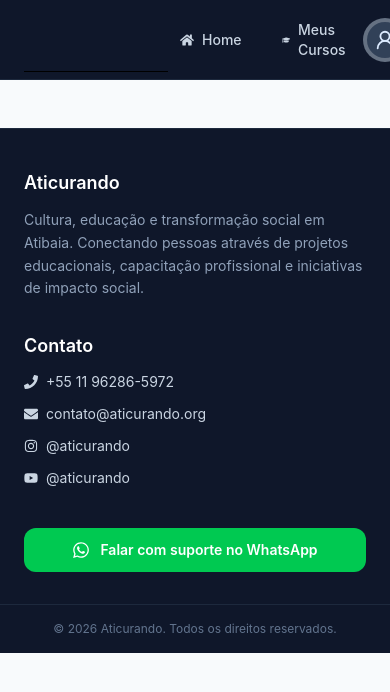
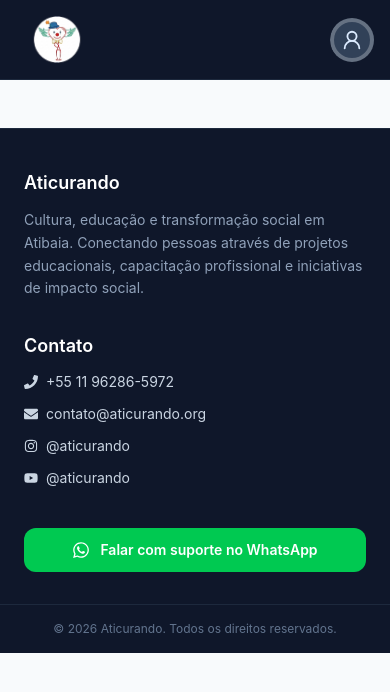
Before and after one commit to komura28/Pi-Front-End, a React (Vite) app: page /api in a window 390 px wide. Shown: the top 692 px of the page. Built offline with nearby package versions, Linux system fonts and the light colour scheme.

Commit message:
Header.Pendente

```diff
--- a/src/components/Header.tsx
+++ b/src/components/Header.tsx
@@ -14,12 +14,10 @@ interface NavigationItem {
 interface HeaderProps {
   navigationItems?: NavigationItem[] | null;
   link?: string;
-    mode: "ALUNO" | "ADM" | "PROFESSOR"
+  mode: "ALUNO" | "ADM" | "PROFESSOR";
 }
 
-
 export function Header({ navigationItems, link, mode }: HeaderProps) {
-
   const navigate = useNavigate();
   const { user, logout } = useAuth();
   const [openMenus, setOpenMenus] = useState(false);
@@ -43,65 +41,59 @@ export function Header({ navigationItems, link, mode }: HeaderProps) {
   }
 
   return (
-        <header className="sticky top-0 z-1000 flex h-20 items-center bg-[#0F172A] px-6 border-b border-slate-800">
+    <header className="sticky top-0 z-50 flex h-20 items-center border-b border-slate-800 bg-[#0F172A] px-3 sm:px-6">
+      {" "}
       <div className="flex-1 flex items-center">
-                {mode === "ALUNO" &&
+        {mode === "ALUNO" && (
           <>
-                        <div className="flex h-16 items-center border-b px-6">
-                            <div className="flex items-center gap-2 p-12">
+            <div className="flex h-16 items-center px-2 sm:px-6">
+              <div className="flex items-center gap-2">
                 <div>
                   <Link to={link ?? "/"}>
-                                        <img src={logo} alt="Logo" className="h-15  w-auto object-contain" />
+                    <img
+                      src={logo}
+                      alt="Logo"
+                      className="h-12 w-auto object-contain sm:h-15"
+                    />
                   </Link>
                 </div>
               </div>
             </div>
           </>
-                }
-                {(mode === "ADM" || mode === "PROFESSOR") &&
+        )}
+        {(mode === "ADM" || mode === "PROFESSOR") && (
           <>
             <div>
-                            <p className="text-sm text-white">Bem-vindo a </p>
-                            <h1 className="text-lg font-semibold text-white">Aticurando</h1>
+              <p className="text-xs text-white sm:text-sm">Bem-vindo a</p>
+              <h1 className="text-base font-semibold text-white sm:text-lg">
+                Aticurando
+              </h1>
             </div>
-
-
           </>
-                }
+        )}
       </div>
-            <nav className="flex-1 flex justify-center gap-4">
+      <nav className="hidden flex-1 items-center justify-center gap-4 md:flex">
         {navigationItems?.map((item) => (
-
-                    < NavLink
+          <NavLink
             key={item.href}
             to={item.href!}
             className={({ isActive }) =>
-
               `flex flex-row items-center gap-2 px-3 py-2 rounded-lg text-sm font-medium transition
-                                    ${isActive ? 'bg-blue-600 text-white shadow' : 'text-slate-300 hover:text-white hover:bg-white/10'}`
-
+                                    ${isActive ? "bg-blue-600 text-white shadow" : "text-slate-300 hover:text-white hover:bg-white/10"}`
             }
           >
             {item.icon}
             {item.label}
           </NavLink>
-                )
-                )}
+        ))}
       </nav>
-
       <div className="flex-1 flex justify-end">
-                <div
-                    className="relative"
-
-                >
+        <div className="relative">
           <button
             onClick={() => setOpenMenus((prev) => !prev)}
-                        className="w-auto h-15 rounded-full overflow-hidden cursor-pointer object-contain">
-                        <AvatarPerfil
-                            foto={user?.photo}
-                            nome={user?.name}
-                            tamanho="sm"
-                        />
+            className="h-12 w-12 shrink-0 cursor-pointer overflow-hidden rounded-full sm:h-14 sm:w-14"
+          >
+            <AvatarPerfil foto={user?.photo} nome={user?.name} tamanho="sm" />
           </button>
 
           {openMenus && (
@@ -116,24 +108,23 @@ export function Header({ navigationItems, link, mode }: HeaderProps) {
                 <button
                   className="w-full text-left px-3 py-2 hover:bg-slate-100 flex items-center gap-2 cursor-pointer"
                   type="button"
-                                    onClick={() => handlePerfil()}>
+                  onClick={() => handlePerfil()}
+                >
                   <FaUser className="shrink-0 text-xs text-gray-600" />
                   <span>Meu Perfil</span>
-
                 </button>
 
                 <button
                   className="w-full text-left px-3 py-2 hover:bg-slate-100 flex items-center gap-2 cursor-pointer"
                   type="button"
-                                    onClick={() => handleLogout()}>
+                  onClick={() => handleLogout()}
+                >
                   <FaRightFromBracket className="shrink-0 text-xs text-red-600" />
                   <span>Sair da Conta</span>
                 </button>
-
               </div>
             </>
           )}
-
         </div>
       </div>
     </header>
--- a/src/components/SideBar.tsx
+++ b/src/components/SideBar.tsx
@@ -32,7 +32,7 @@ export function SideBar({
       {!mobileOpen && (
         <button
           onClick={() => setMobileOpen(true)}
-          className="fixed left-4 top-4 z-50 rounded-lg bg-slate-900 p-3 text-white shadow-lg md:hidden"
+          className="fixed left-4 top-[5.5rem] z-[70] rounded-lg bg-slate-900 p-3 text-white shadow-lg md:hidden"
         >
           <FaBars size={20} />
         </button>
@@ -46,8 +46,8 @@ export function SideBar({
       )}
       <aside
         className={`
-    fixed inset-y-0 left-0 z-40
-    flex w-64 flex-col
+fixed inset-y-0 left-0 z-[60] md:right-auto
+flex w-64 flex-col
     border-r bg-[#0F172A]
     transition-transform duration-300
     md:translate-x-0
@@ -67,8 +67,8 @@ export function SideBar({
           </button>
         </div>
 
-        <nav className="flex-1 space-y-1 p-3">
-          {navigationItems.map((item, index) => {
+<nav className="min-h-0 flex-1 space-y-1 overflow-y-auto p-3">
+    {navigationItems.map((item, index) => {
             if (item.isSelect) {
               return (
                 <div key={index} className="w-full">
--- a/src/components/layouts/AppAdminLayout.tsx
+++ b/src/components/layouts/AppAdminLayout.tsx
@@ -92,11 +92,11 @@ export function AppAdminLayout() {
 
     return (
         <>
-            <div className="min-h-screen bg-muted/40">
+            <div className="flex min-h-screen flex-col">
                 <SideBar navigationItems={adminNavItems} link="/app/home"
                     matriculasPendentes={matriculasPendentes}
                 />
-                <div className="flex min-h-screen flex-col pl-64">
+                <div className="flex min-h-screen flex-col md:ml-64">
                     <Header mode="ADM" />
                     <main className="flex-1 p-6">
                         <Outlet
```
Lines whose indentation alone changed are shown as unchanged.
